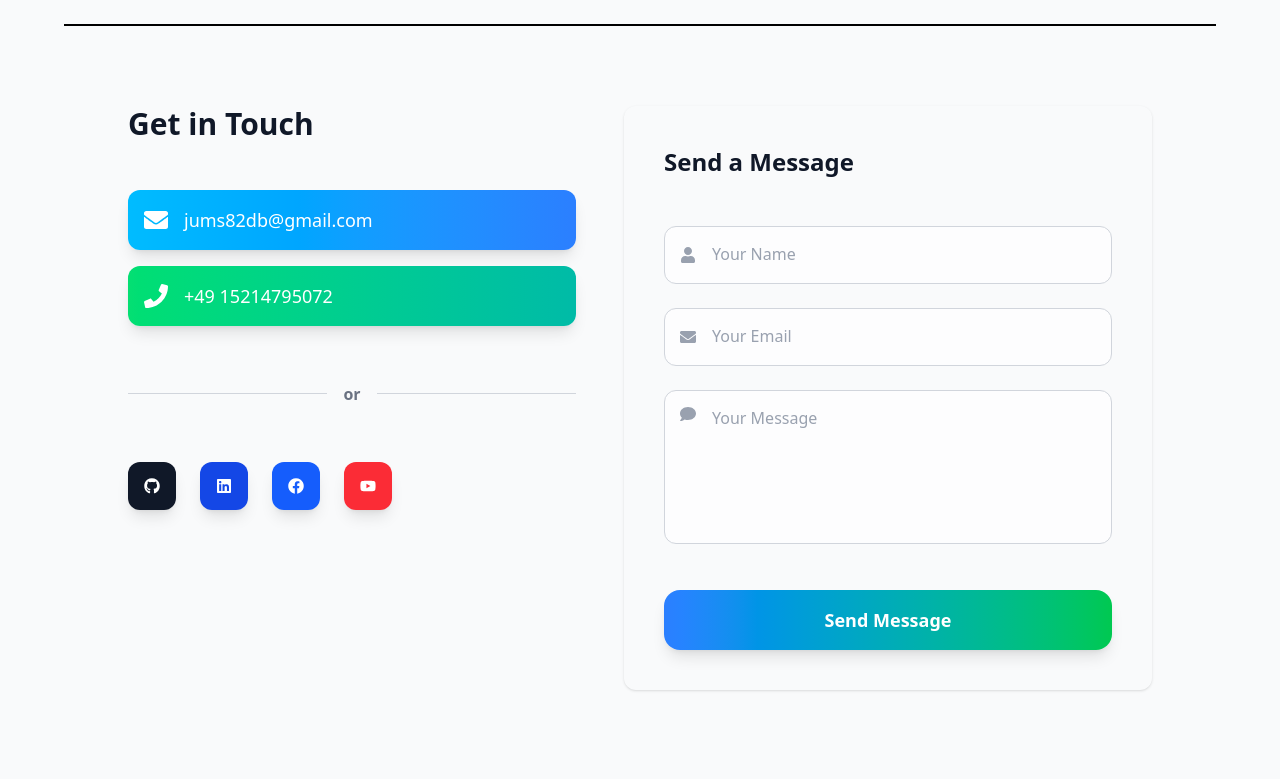
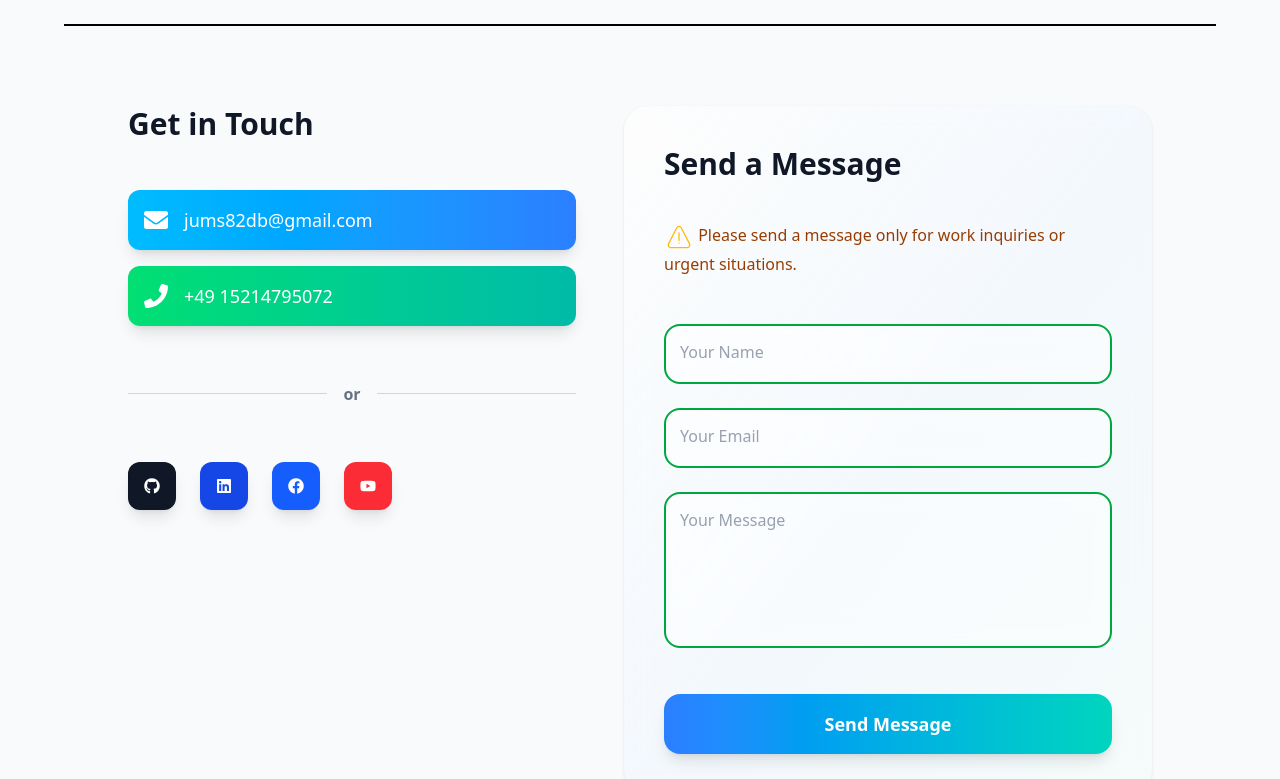
Before and after one commit to JumaQasimiM/Protfolio, a React (Vite) app: page / in a window 1280 px wide. Shown: the part 3075-3854 px from the top of the page. Built offline with nearby package versions, Linux system fonts and the light colour scheme.

Commit message:
send email

```diff
--- a/package.json
+++ b/package.json
@@ -10,6 +10,7 @@
     "preview": "vite preview"
   },
   "dependencies": {
+    "@emailjs/browser": "^4.4.1",
     "@tailwindcss/vite": "^4.1.17",
     "framer-motion": "^12.23.24",
     "react": "^19.2.0",
--- a/src/components/contactForm.jsx
+++ b/src/components/contactForm.jsx
@@ -1,64 +1,116 @@
+import { useState } from "react";
 import { motion } from "framer-motion";
-import { FaUser, FaEnvelope, FaComment } from "react-icons/fa";
+import emailjs from "@emailjs/browser";
 
+import { CiWarning } from "react-icons/ci";
 export const ContactForm = () => {
+  const [loading, setLoading] = useState(false);
+  const [success, setSuccess] = useState("");
+
+  const handleSubmit = (e) => {
+    e.preventDefault();
+    setLoading(true);
+
+    emailjs
+      .sendForm(
+        "service_j6y4qgd",
+        "template_44gueu9",
+        e.target,
+        "5PHdd8XfmakRljKox"
+      )
+      .then(
+        (result) => {
+          console.log(result.text);
+          setSuccess("Message sent successfully!");
+          e.target.reset();
+        },
+        (error) => {
+          console.log(error.text);
+          setSuccess("Failed to send message. Please try again.");
+        }
+      )
+      .finally(() => setLoading(false));
+  };
+
+  const inputStyle =
+    "border-2 border-green-600 focus:outline-0 focus:border-none peer w-full px-4 pt-6 pb-2 rounded-2xl bg-white/50 backdrop-blur-sm focus:bg-white focus:ring-2 focus:ring-blue-400 transition-all placeholder-transparent";
+
+  const labelStyle =
+    "absolute left-4 text-gray-400 text-sm transition-all peer-placeholder-shown:top-4 peer-placeholder-shown:text-gray-400 peer-placeholder-shown:text-base peer-focus:top-1 peer-focus:text-blue-500 peer-focus:text-sm";
+
   return (
     <motion.form
-      initial={{ opacity: 0, x: 50 }}
-      whileInView={{ opacity: 1, x: 0 }}
+      onSubmit={handleSubmit}
+      initial={{ opacity: 0, y: 20 }}
+      whileInView={{ opacity: 1, y: 0 }}
       viewport={{ once: true }}
       transition={{ duration: 0.8 }}
-      className="flex-1 flex flex-col gap-6 p-10 rounded-xl shadow"
+      className="flex-1 flex flex-col gap-6 p-10 rounded-3xl shadow bg-gradient-to-br from-white/60 via-blue-50/50 to-teal-50/50 backdrop-blur-md"
     >
-      <h3 className="text-2xl font-semibold text-gray-900 mb-6">
-        Send a Message
-      </h3>
+      <h3 className="text-3xl font-bold text-gray-900 mb-4">Send a Message</h3>
+      <p className="mb-6 text-amber-800">
+        <CiWarning className="text-amber-400 text-3xl inline-block" /> Please
+        send a message only for work inquiries or urgent situations.
+      </p>
 
       {/* Name Field */}
       <div className="relative">
-        <FaUser className="absolute left-4 top-1/2 -translate-y-1/2 text-gray-400" />
         <input
+          name="name"
           type="text"
           placeholder="Your Name"
-          className="w-full pl-12 pr-4 py-4 rounded-xl border border-gray-300 focus:outline-none focus:ring-2 focus:ring-blue-500 transition bg-white/70 placeholder-transparent peer"
+          className={inputStyle}
+          required
         />
-        <label className="absolute left-12 top-4 text-gray-500 text-sm transition-all peer-placeholder-shown:top-4 peer-placeholder-shown:text-gray-400 peer-placeholder-shown:text-base peer-focus:top-1 peer-focus:text-blue-500 peer-focus:text-sm">
-          Your Name
-        </label>
+        <label className={labelStyle}>Your Name</label>
       </div>
 
       {/* Email Field */}
       <div className="relative">
-        <FaEnvelope className="absolute left-4 top-1/2 -translate-y-1/2 text-gray-400" />
         <input
+          name="email"
           type="email"
           placeholder="Your Email"
-          className="w-full pl-12 pr-4 py-4 rounded-xl border border-gray-300 focus:outline-none focus:ring-2 focus:ring-green-500 transition bg-white/70 placeholder-transparent peer"
+          className={inputStyle}
+          required
         />
-        <label className="absolute left-12 top-4 text-gray-500 text-sm transition-all peer-placeholder-shown:top-4 peer-placeholder-shown:text-gray-400 peer-placeholder-shown:text-base peer-focus:top-1 peer-focus:text-green-500 peer-focus:text-sm">
-          Your Email
-        </label>
+        <label className={labelStyle}>Your Email</label>
       </div>
 
       {/* Message Field */}
       <div className="relative">
-        <FaComment className="absolute left-4 top-4 text-gray-400" />
         <textarea
+          name="message"
           rows="5"
           placeholder="Your Message"
-          className="w-full pl-12 pr-4 py-4 rounded-xl border border-gray-300 focus:outline-none focus:ring-2 focus:ring-purple-500 transition bg-white/70 placeholder-transparent peer resize-none"
+          className={
+            inputStyle +
+            " resize-none pt-6 border-2 border-green-600 focus:outline-0 focus:border-none"
+          }
+          required
         ></textarea>
-        <label className="absolute left-12 top-4 text-gray-500 text-sm transition-all peer-placeholder-shown:top-4 peer-placeholder-shown:text-gray-400 peer-placeholder-shown:text-base peer-focus:top-1 peer-focus:text-purple-500 peer-focus:text-sm">
-          Your Message
-        </label>
+        <label className={labelStyle}>Your Message</label>
       </div>
+
+      {/* Success Message */}
+      {success && (
+        <p
+          className={`${
+            success.includes("successfully") ? "text-green-500" : "text-red-500"
+          } font-semibold`}
+        >
+          {success}
+        </p>
+      )}
 
       {/* Submit Button */}
       <motion.button
-        whileHover={{ scale: 1.05, boxShadow: "0px 10px 20px rgba(0,0,0,0.2)" }}
-        className="mt-4 px-8 py-4 bg-gradient-to-r from-blue-500 to-green-500 text-white font-semibold rounded-2xl shadow-lg transition-all text-lg"
+        type="submit"
+        whileHover={{ scale: 1.05, boxShadow: "0px 10px 25px rgba(0,0,0,0.2)" }}
+        className="mt-4 px-8 py-4 bg-gradient-to-r from-blue-500 to-teal-400 text-white font-semibold rounded-2xl shadow-lg transition-all text-lg disabled:opacity-60 disabled:cursor-not-allowed"
+        disabled={loading}
       >
-        Send Message
+        {loading ? "Sending..." : "Send Message"}
       </motion.button>
     </motion.form>
   );
```
Also changed, not shown: 1 other file (tests, documents, lock files or other folders).
